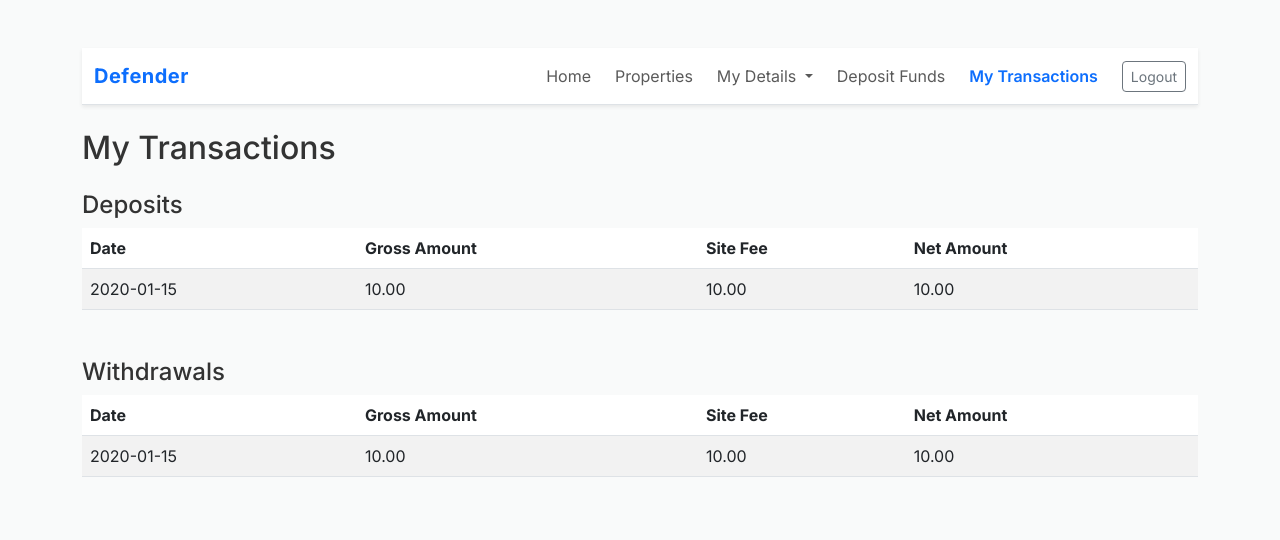
After one commit to MoreThanAnon/Defender, a Laravel app: page /transactions in a window 1280 px wide. The commit adds this page. Shown: the top 540 px of the page. Run offline with Laravel 10, Linux system fonts and the light colour scheme; a user stored in the database is signed in; data comes from the database, SQL or seed files in the repository; tables that the repository leaves empty hold one stand-in row (values such as "Sample post"); parts of the project's set-up code (start-up, migrations or seed data) failed here and were passed over; some libraries are stand-ins or nearby versions.

Commit message:
Record transactions and add transactions page

```diff
--- a/app/Http/Controllers/StripeController.php
+++ b/app/Http/Controllers/StripeController.php
@@ -105,6 +105,10 @@ class StripeController extends Controller
                 'confirm' => true,
                 'return_url' => route('payment.complete'), // Provide a return URL for redirect-based methods
             ]);
+
+            if ($paymentIntent->status === 'succeeded') {
+                $this->updateDeposit($user, $request->amount);
+            }
 
             return response()->json([
                 'success' => true,
--- /dev/null
+++ b/app/Http/Controllers/TransactionController.php
@@ -0,0 +1,17 @@
+<?php
+
+namespace App\Http\Controllers;
+
+use Illuminate\Support\Facades\Auth;
+
+class TransactionController extends Controller
+{
+    public function index()
+    {
+        $user = Auth::user();
+        $deposits = $user->deposits()->orderBy('created_at', 'desc')->get();
+        $withdrawals = $user->withdrawals()->orderBy('created_at', 'desc')->get();
+
+        return view('transactions.index', compact('deposits', 'withdrawals'));
+    }
+}
--- a/app/Models/User.php
+++ b/app/Models/User.php
@@ -89,6 +89,11 @@ class User extends Authenticatable implements MustVerifyEmail, JWTSubject
         return $this->hasMany(Deposit::class);
     }
 
+    public function withdrawals()
+    {
+        return $this->hasMany(withdrawal::class);
+    }
+
     public function address()
     {
         return $this->hasOne(Address::class);
--- a/resources/views/components/navbar.blade.php
+++ b/resources/views/components/navbar.blade.php
@@ -50,6 +50,11 @@
                         Deposit Funds
                     </a>
                 </li>
+                <li class="nav-item">
+                    <a class="nav-link {{ Request::routeIs('transactions.index') ? 'active fw-semibold text-primary' : '' }}" href="{{ route('transactions.index') }}">
+                        My Transactions
+                    </a>
+                </li>
 
                 @auth
                     <li class="nav-item">
--- /dev/null
+++ b/resources/views/transactions/index.blade.php
@@ -0,0 +1,61 @@
+@extends('layouts.app')
+
+@section('content')
+<div class="container py-4">
+    @include('components.navbar')
+
+    <h2 class="mb-4">My Transactions</h2>
+
+    <h4>Deposits</h4>
+    <table class="table table-striped">
+        <thead>
+            <tr>
+                <th>Date</th>
+                <th>Gross Amount</th>
+                <th>Site Fee</th>
+                <th>Net Amount</th>
+            </tr>
+        </thead>
+        <tbody>
+            @forelse($deposits as $deposit)
+                <tr>
+                    <td>{{ $deposit->created_at->format('Y-m-d') }}</td>
+                    <td>{{ number_format($deposit->gross_amount, 2) }}</td>
+                    <td>{{ number_format($deposit->site_fee, 2) }}</td>
+                    <td>{{ number_format($deposit->net_amount, 2) }}</td>
+                </tr>
+            @empty
+                <tr>
+                    <td colspan="4" class="text-center">No deposits found.</td>
+                </tr>
+            @endforelse
+        </tbody>
+    </table>
+
+    <h4 class="mt-5">Withdrawals</h4>
+    <table class="table table-striped">
+        <thead>
+            <tr>
+                <th>Date</th>
+                <th>Gross Amount</th>
+                <th>Site Fee</th>
+                <th>Net Amount</th>
+            </tr>
+        </thead>
+        <tbody>
+            @forelse($withdrawals as $withdrawal)
+                <tr>
+                    <td>{{ $withdrawal->created_at->format('Y-m-d') }}</td>
+                    <td>{{ number_format($withdrawal->gross_amount, 2) }}</td>
+                    <td>{{ number_format($withdrawal->site_fee, 2) }}</td>
+                    <td>{{ number_format($withdrawal->net_amount, 2) }}</td>
+                </tr>
+            @empty
+                <tr>
+                    <td colspan="4" class="text-center">No withdrawals found.</td>
+                </tr>
+            @endforelse
+        </tbody>
+    </table>
+</div>
+@endsection
--- a/routes/web.php
+++ b/routes/web.php
@@ -90,6 +90,9 @@ Route::middleware(['auth'])->group(function () {
     Route::post('/card/delete', [StripeController::class, 'deleteCard'])->name('card.delete');
     Route::get('/card/details', [StripeController::class, 'getCardDetails'])->name('card.details');
     Route::get('/stripe/create-setup-intent', [StripeController::class, 'createSetupIntent'])->name('stripe.createSetupIntent');
+
+    // Transactions
+    Route::get('/transactions', [\App\Http\Controllers\TransactionController::class, 'index'])->name('transactions.index');
 });
 
 // Testing
```
Also changed, not shown: app/Http/Controllers/WithdrawalController.php (+8 -1 lines).
